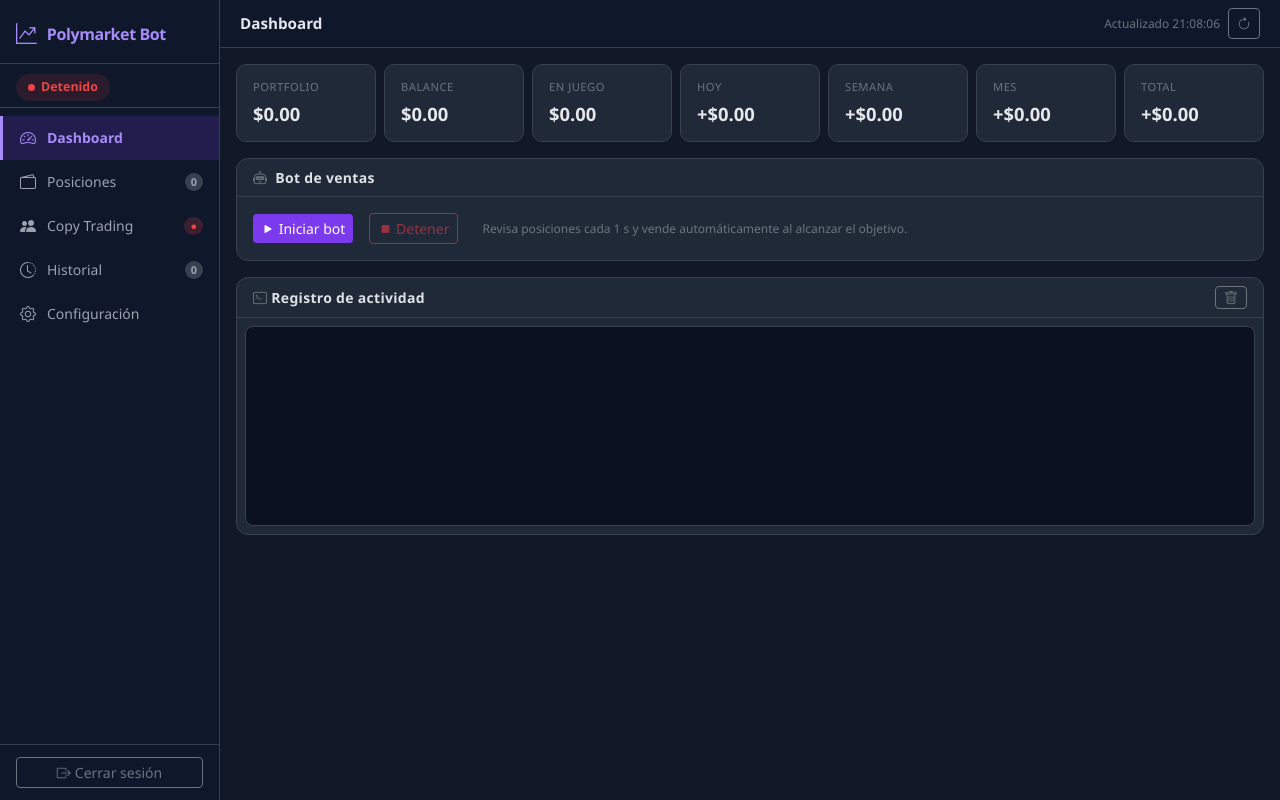
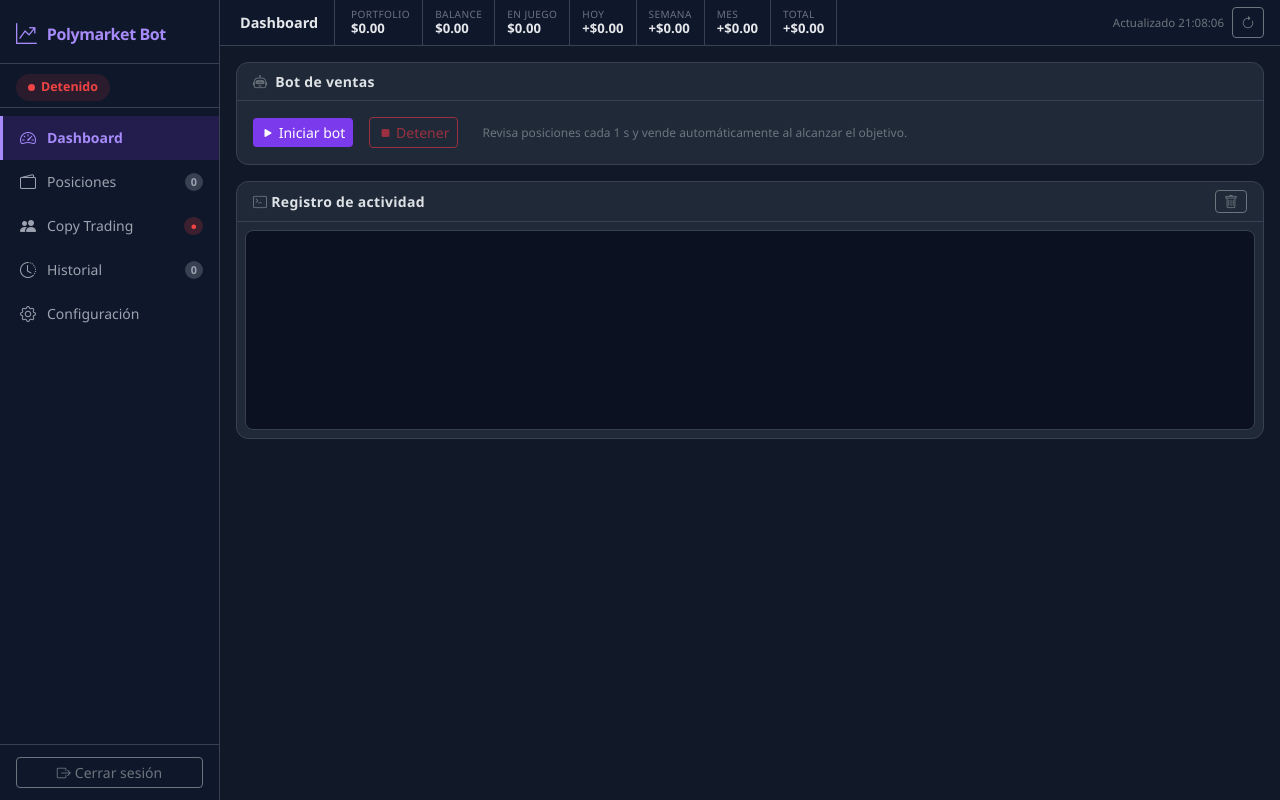
Before and after one commit to EndikaBT/polymarket-bot, a Flask app: page / in a window 1280 px wide. Run offline with Flask 3, Linux system fonts and the light colour scheme; the visitor is signed in with stand-in values (Sample User, id 1); data that the repository does not hold is empty.

Commit message:
feat: move stats to persistent header bar

```diff
--- a/templates/index.html
+++ b/templates/index.html
@@ -90,45 +90,44 @@
     .top-bar {
       background: #0f172a;
       border-bottom: 1px solid var(--card-border);
-      padding: 8px 20px;
+      padding: 0 16px;
       display: flex;
-      align-items: center;
-      gap: 10px;
+      align-items: stretch;
+      gap: 0;
       position: sticky;
       top: 0;
       z-index: 100;
+      min-height: 46px;
     }
     .top-bar-title {
       font-weight: 600;
       color: #e5e7eb;
-      font-size: .95rem;
-    }
+      font-size: .9rem;
+      padding: 0 16px 0 4px;
+      display: flex;
+      align-items: center;
+      border-right: 1px solid var(--card-border);
+      margin-right: 4px;
+      white-space: nowrap;
+    }
+    .hstat {
+      display: flex;
+      flex-direction: column;
+      justify-content: center;
+      padding: 0 12px;
+      border-right: 1px solid var(--card-border);
+      line-height: 1.15;
+      cursor: default;
+    }
+    .hstat .hl { font-size: .63rem; color: #6b7280; text-transform: uppercase; letter-spacing: .4px; }
+    .hstat .hv { font-size: .82rem; font-weight: 700; color: #e5e7eb; }
+    .hv.positive { color: var(--green); }
+    .hv.negative { color: var(--red); }
 
     /* ── Sections ── */
     .page-section { display: none; }
     .page-section.active { display: block; }
 
-    /* ── Stats cards (dashboard) ── */
-    .stat-card {
-      background: var(--card);
-      border: 1px solid var(--card-border);
-      border-radius: 10px;
-      padding: 14px 16px;
-    }
-    .stat-card .stat-label {
-      font-size: .7rem;
-      color: #6b7280;
-      text-transform: uppercase;
-      letter-spacing: .5px;
-      margin-bottom: 4px;
-    }
-    .stat-card .stat-value {
-      font-size: 1.15rem;
-      font-weight: 700;
-      color: #e5e7eb;
-    }
-    .stat-value.positive { color: var(--green); }
-    .stat-value.negative { color: var(--red); }
 
     /* ── Cards ── */
     .card {
@@ -331,8 +330,38 @@
   <!-- Top bar -->
   <div class="top-bar">
     <span class="top-bar-title" id="topBarTitle">Dashboard</span>
-    <div class="ms-auto d-flex align-items-center gap-2">
-      <span id="lastUpdateLabel" class="text-secondary" style="font-size:.75rem"></span>
+
+    <div class="hstat" id="pill-total" title="Balance USDC + valor actual de posiciones abiertas">
+      <span class="hl">Portfolio</span>
+      <span class="hv" id="statTotal">—</span>
+    </div>
+    <div class="hstat" title="USDC disponible en tu wallet">
+      <span class="hl">Balance</span>
+      <span class="hv" id="statBalance">—</span>
+    </div>
+    <div class="hstat" id="pill-injuego" title="Dinero invertido en apuestas abiertas">
+      <span class="hl">En juego</span>
+      <span class="hv" id="statInJuego">—</span>
+    </div>
+    <div class="hstat" id="pill-daily" title="P&amp;L realizado hoy">
+      <span class="hl">Hoy</span>
+      <span class="hv" id="statDaily">—</span>
+    </div>
+    <div class="hstat" id="pill-weekly" title="P&amp;L realizado esta semana">
+      <span class="hl">Semana</span>
+      <span class="hv" id="statWeekly">—</span>
+    </div>
+    <div class="hstat" id="pill-monthly" title="P&amp;L realizado este mes">
+      <span class="hl">Mes</span>
+      <span class="hv" id="statMonthly">—</span>
+    </div>
+    <div class="hstat" id="pill-alltime" title="P&amp;L realizado total">
+      <span class="hl">Total</span>
+      <span class="hv" id="statAllTime">—</span>
+    </div>
+
+    <div class="ms-auto d-flex align-items-center gap-2 ps-3">
+      <span id="lastUpdateLabel" class="text-secondary" style="font-size:.72rem"></span>
       <button class="btn btn-sm btn-outline-secondary" id="refreshBtn" title="Actualizar posiciones">
         <i class="bi bi-arrow-clockwise"></i>
       </button>
@@ -341,52 +370,6 @@
 
   <!-- ── SECCIÓN: Dashboard ──────────────────────────────────────────────── -->
   <div id="section-dashboard" class="page-section active p-3">
-
-    <!-- Stats row -->
-    <div class="row g-2 mb-3">
-      <div class="col-6 col-md-3 col-xl">
-        <div class="stat-card" id="pill-total" title="Balance USDC + valor actual de posiciones abiertas">
-          <div class="stat-label">Portfolio</div>
-          <div class="stat-value" id="statTotal">—</div>
-        </div>
-      </div>
-      <div class="col-6 col-md-3 col-xl">
-        <div class="stat-card" title="USDC disponible en tu wallet">
-          <div class="stat-label">Balance</div>
-          <div class="stat-value" id="statBalance">—</div>
-        </div>
-      </div>
-      <div class="col-6 col-md-3 col-xl">
-        <div class="stat-card" id="pill-injuego" title="Dinero invertido en apuestas abiertas aún sin resolver">
-          <div class="stat-label">En juego</div>
-          <div class="stat-value" id="statInJuego">—</div>
-        </div>
-      </div>
-      <div class="col-6 col-md-3 col-xl">
-        <div class="stat-card" id="pill-daily" title="P&amp;L realizado hoy — solo posiciones ya cerradas">
-          <div class="stat-label">Hoy</div>
-          <div class="stat-value" id="statDaily">—</div>
-        </div>
-      </div>
-      <div class="col-6 col-md-3 col-xl">
-        <div class="stat-card" id="pill-weekly" title="P&amp;L realizado esta semana">
-          <div class="stat-label">Semana</div>
-          <div class="stat-value" id="statWeekly">—</div>
-        </div>
-      </div>
-      <div class="col-6 col-md-3 col-xl">
-        <div class="stat-card" id="pill-monthly" title="P&amp;L realizado este mes">
-          <div class="stat-label">Mes</div>
-          <div class="stat-value" id="statMonthly">—</div>
-        </div>
-      </div>
-      <div class="col-6 col-md-3 col-xl">
-        <div class="stat-card" id="pill-alltime" title="P&amp;L realizado total">
-          <div class="stat-label">Total</div>
-          <div class="stat-value" id="statAllTime">—</div>
-        </div>
-      </div>
-    </div>
 
     <!-- Bot controls -->
     <div class="card mb-3">
@@ -1674,7 +1657,7 @@ function applyPnl(elId, pillId, data) {
   const el  = document.getElementById(elId);
   const pnl = data.profit ?? 0;
   el.textContent = fmtPnl(pnl);
-  el.className = 'stat-value ' + (pnl > 0 ? 'positive' : pnl < 0 ? 'negative' : '');
+  el.className = 'hv ' + (pnl > 0 ? 'positive' : pnl < 0 ? 'negative' : '');
   const pill = document.getElementById(pillId);
   if (pill) pill.title = `✅ ${data.won ?? 0}  ❌ ${data.lost ?? 0}`;
 }
```
